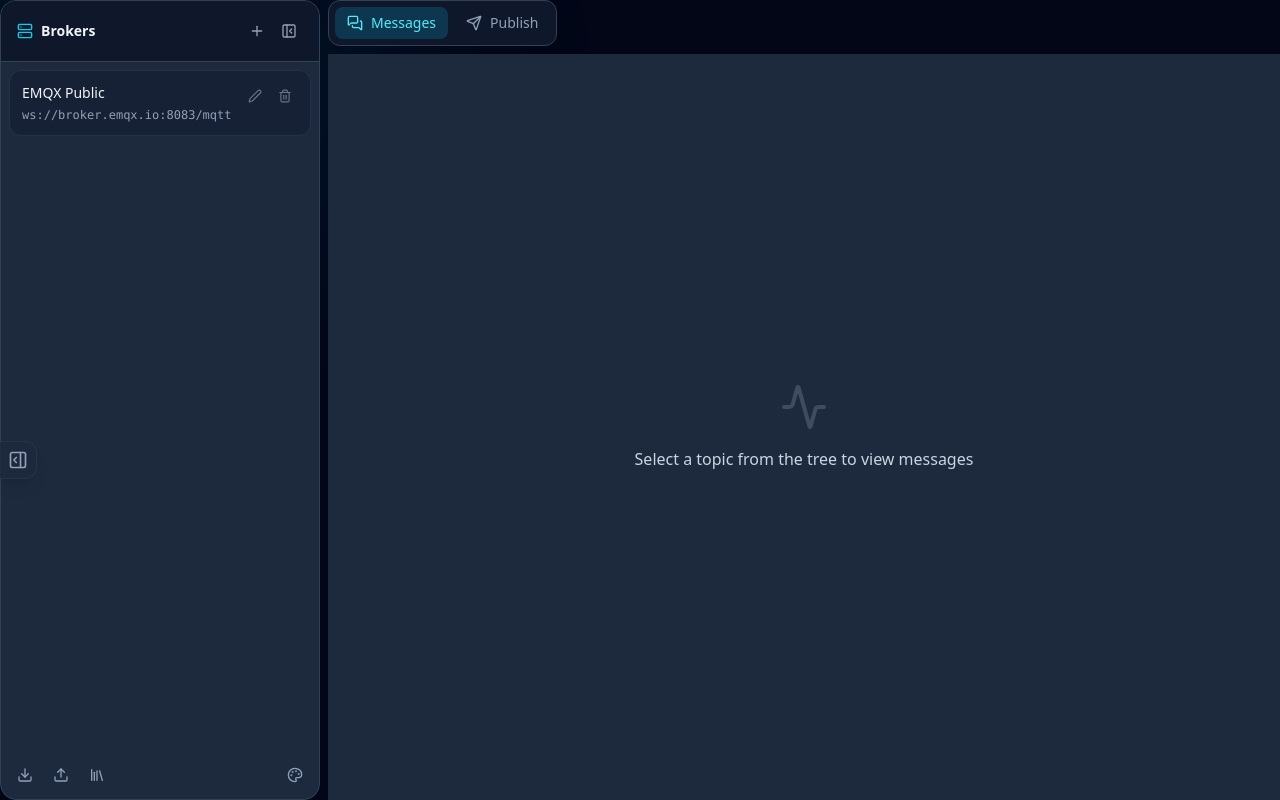
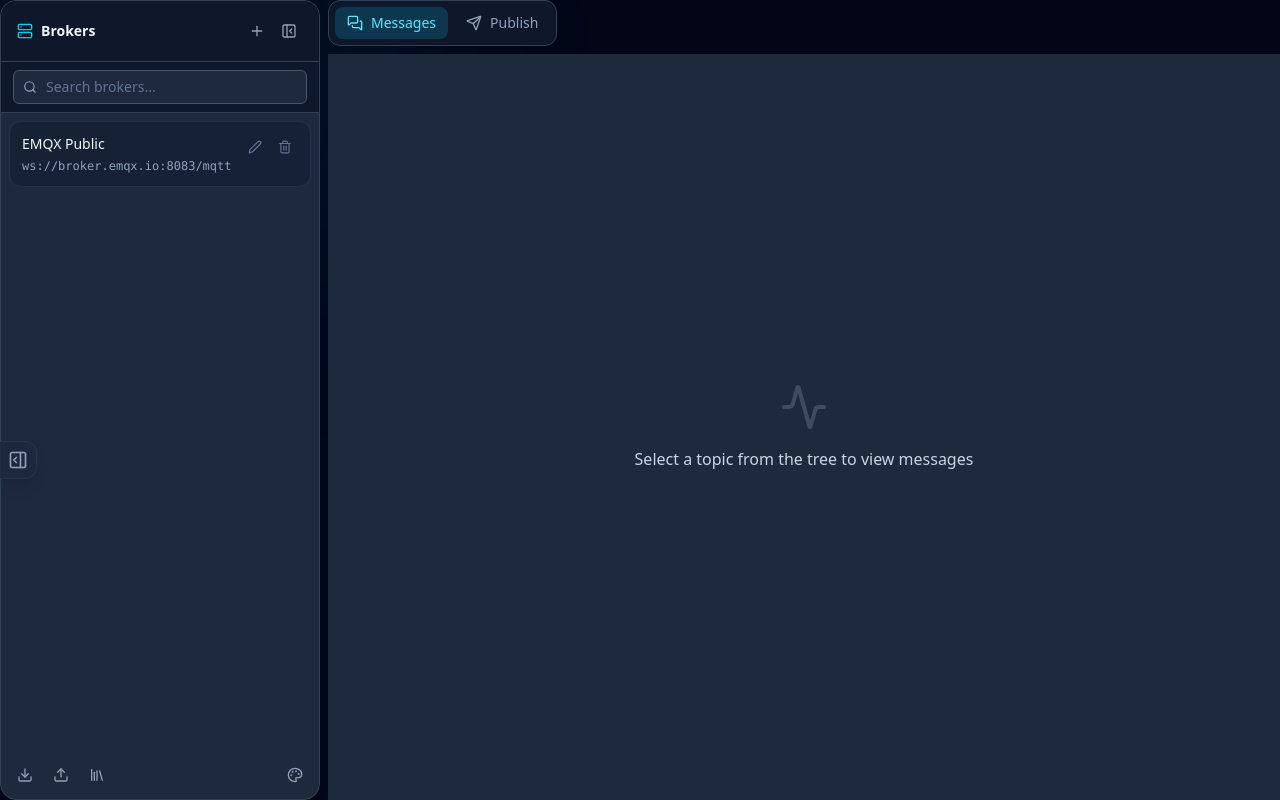
Before and after one commit to Swkings/MQTT-Nexus, a React (Vite) app: page / in a window 1280 px wide. Built offline with nearby package versions, Linux system fonts and the light colour scheme.

Commit message:
feat: add broker list search

```diff
--- a/src/components/BrokerSidebar.tsx
+++ b/src/components/BrokerSidebar.tsx
@@ -1,5 +1,5 @@
 import React, { useState, useRef } from 'react';
-import { Server, Plus, Trash2, Plug, Unplug, AlertCircle, Edit2, PanelLeftClose, PanelLeftOpen, Hash, X, Check, Palette, Download, Upload, Library, RefreshCw } from 'lucide-react';
+import { Server, Plus, Trash2, Plug, Unplug, AlertCircle, Edit2, PanelLeftClose, PanelLeftOpen, Hash, X, Check, Palette, Download, Upload, Library, RefreshCw, Search } from 'lucide-react';
 import { BrokerConfig } from '../types';
 import { cn } from '../lib/utils';
 import { motion, AnimatePresence } from 'motion/react';
@@ -60,6 +60,13 @@ export function BrokerSidebar({
   configFeedback,
 }: BrokerSidebarProps) {
   const { theme, themeClasses } = useTheme();
+  const [brokerSearch, setBrokerSearch] = useState('');
+  const normalizedSearch = brokerSearch.trim().toLowerCase();
+  const filteredBrokers = brokers.filter((broker) => {
+    const displayUrl = broker.url || `${broker.protocol}://${broker.host}:${broker.port}${broker.path}`;
+    return broker.name.toLowerCase().includes(normalizedSearch)
+      || displayUrl.toLowerCase().includes(normalizedSearch);
+  });
   // favoriteTopics state is now managed by parent component via props
   const [showAddTopicModal, setShowAddTopicModal] = useState(false);
   const [newTopic, setNewTopic] = useState('');
@@ -203,6 +210,43 @@ export function BrokerSidebar({
         </div>
       </div>
 
+      <div className={cn("px-3 py-2 border-b shrink-0", themeClasses.border, themeClasses.panelBg)}>
+        <div className="relative">
+          <Search className={cn("absolute left-2.5 top-1/2 -translate-y-1/2 h-3.5 w-3.5 pointer-events-none", themeClasses.textSecondary)} />
+          <input
+            type="text"
+            value={brokerSearch}
+            onChange={(e) => setBrokerSearch(e.target.value)}
+            onKeyDown={(e) => {
+              if (e.key === 'Escape') setBrokerSearch('');
+            }}
+            placeholder="Search brokers..."
+            aria-label="Search brokers by name or address"
+            className={cn(
+              "block w-full pl-8 pr-8 py-1.5 border rounded-md leading-5 text-sm transition-colors focus:outline-none focus:ring-1 focus:ring-cyan-500 focus:border-cyan-500",
+              theme.overlay === 'transparent'
+                ? theme.mode === 'light'
+                  ? "bg-white/50 placeholder-slate-400 text-slate-900 border-slate-300"
+                  : "bg-slate-800/50 placeholder-slate-500 text-slate-100 border-slate-600"
+                : theme.mode === 'light'
+                  ? "bg-white placeholder-slate-400 text-slate-900 border-slate-300"
+                  : "bg-slate-800 placeholder-slate-500 text-slate-100 border-slate-600"
+            )}
+          />
+          {brokerSearch && (
+            <button
+              type="button"
+              onClick={() => setBrokerSearch('')}
+              aria-label="Clear broker search"
+              title="Clear search"
+              className={cn("absolute right-1 top-1/2 -translate-y-1/2 p-1 rounded transition-colors hover:text-cyan-400 hover:bg-cyan-500/10", themeClasses.textSecondary)}
+            >
+              <X className="h-3.5 w-3.5" />
+            </button>
+          )}
+        </div>
+      </div>
+
       {configFeedback && (
         <div className={cn(
           "shrink-0 px-3 py-2 text-xs border-b",
@@ -217,17 +261,19 @@ export function BrokerSidebar({
 
       <div className="flex-1 overflow-y-auto custom-scrollbar p-2 space-y-2">
         <AnimatePresence initial={false}>
-          {brokers.length === 0 ? (
+          {filteredBrokers.length === 0 ? (
             <motion.div
+              key="empty-brokers"
               initial={{ opacity: 0 }}
               animate={{ opacity: 1 }}
               exit={{ opacity: 0 }}
-              className="text-center text-slate-500 text-xs py-8"
+              className={cn("text-center text-xs py-8", themeClasses.textSecondary)}
+              role="status"
             >
-              No brokers added
+              {brokers.length === 0 ? 'No brokers added' : 'No matching brokers'}
             </motion.div>
           ) : (
-            brokers.map((broker) => {
+            filteredBrokers.map((broker) => {
               const isActive = activeBrokerId === broker.id;
               const displayUrl = broker.url || `${broker.protocol}://${broker.host}:${broker.port}${broker.path}`;
 
```
